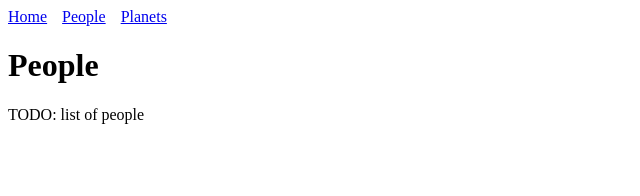
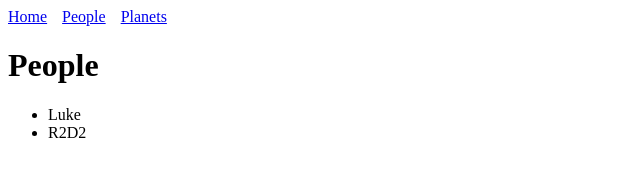
Before and after one commit to pgorecki/hello-next, a Next.js app: page /people in a window 1280 px wide. Shown: the top 196 px of the page, without its empty margins (0-640 px from the left). Built offline with nearby package versions, Linux system fonts and the light colour scheme.

Commit message:
get initial propsi with fake data

```diff
--- a/pages/people.js
+++ b/pages/people.js
@@ -1,9 +1,23 @@
 import Header from '../components/Header';
 
-export default () => (
+const People = props => (
   <div>
     <Header />
     <h1>People</h1>
-    <div>TODO: list of people</div>
+    <ul>
+      {props.people.map(({ name }) => <li key={name}>{name}</li>)}
+    </ul>
   </div>
 );
+
+People.getInitialProps = () => {
+  console.log('getInitialProps');
+  return {
+    people: [
+      { name: 'Luke' },
+      { name: 'R2D2' },
+    ],
+  };
+};
+
+export default People;
```
Also changed, not shown: 1 other file (tests, documents, lock files or other folders).
